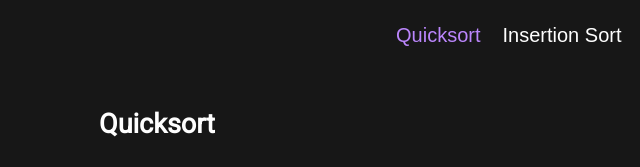
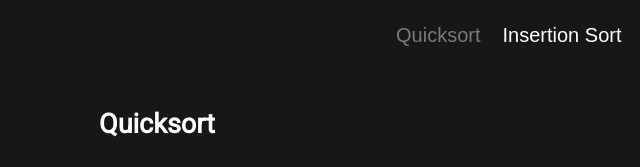
Before and after one commit to FarzanAli/sorting-algorithm-visualizer, a React app: page / in a window 1280 px wide. In both pictures the pointer is over the button "Quicksort". Shown: the top 167 px of the page, 483-1123 px from the left. Built offline with nearby package versions, Linux system fonts and the light colour scheme.

Commit message:
git header hover color fix

```diff
--- a/package.json
+++ b/package.json
@@ -14,7 +14,7 @@
     "chart.js": "^3.7.1",
     "chartjs-plugin-datalabels": "^2.0.0",
     "react": "^17.0.2",
-    "react-chartjs-2": "^4.0.1",
+    "react-chartjs-2": "^4.1.0",
     "react-dom": "^17.0.2",
     "react-icons": "^4.3.1",
     "react-scripts": "^5.0.0",
--- a/src/components/header/header.css
+++ b/src/components/header/header.css
@@ -25,7 +25,7 @@
     font-size: 20px;
 }
 .algorithm-button:hover{
-    color: #BB86FC;
+    color: rgb(122, 122, 122);
     transition: color 0.3s;
 }
 
--- a/src/index.js
+++ b/src/index.js
@@ -3,7 +3,7 @@ import ReactDOM from 'react-dom';
 import './index.css';
 import Header from './components/header/header.jsx';
 import Visualizer from './components/visualizer/visualizer.jsx';
-import Information from './components/information/information.jsx';
+import Information from './components/Information/information.jsx';
 
 class Index extends React.Component{
 
```
Also changed, not shown: 2 other files.
